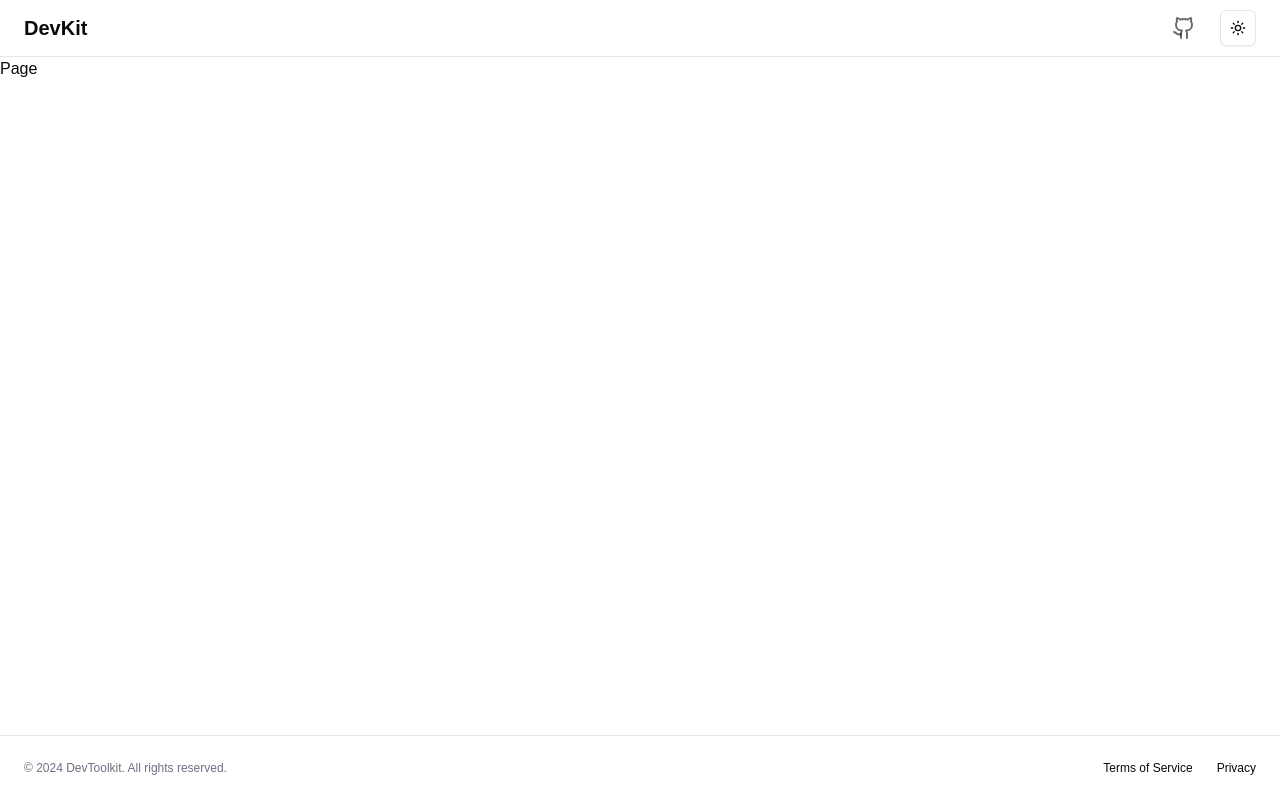
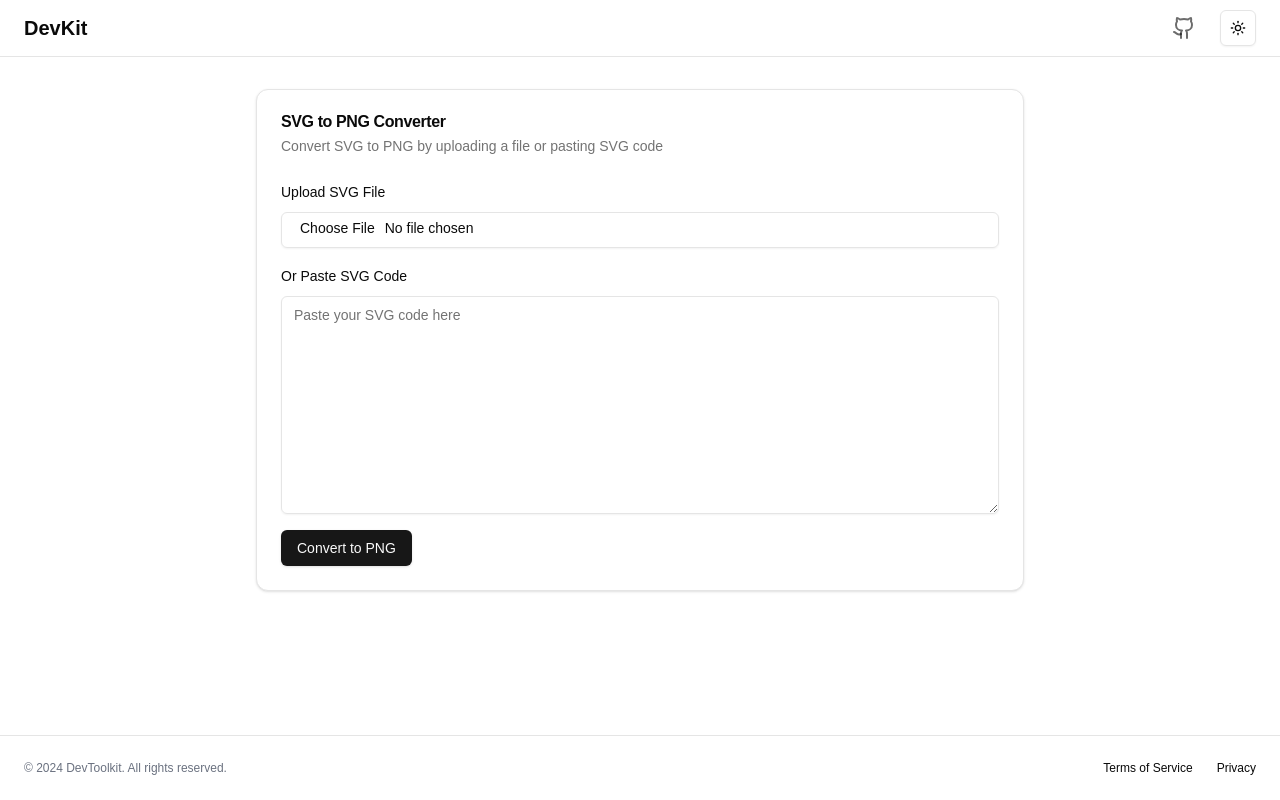
Before and after one commit to mnsdojo/devkit, a Next.js app: page /svg in a window 1280 px wide. Built offline with nearby package versions, Linux system fonts and the light colour scheme.

Commit message:
Added svg to png converter

```diff
--- a/package.json
+++ b/package.json
@@ -29,6 +29,7 @@
     "react-dom": "^18",
     "react-hot-toast": "^2.4.1",
     "react-simple-code-editor": "^0.14.1",
+    "sharp": "^0.33.5",
     "tailwind-merge": "^2.5.5",
     "tailwindcss-animate": "^1.0.7"
   },
--- /dev/null
+++ b/src/app/api/convert-svg-to-png/route.ts
@@ -0,0 +1,25 @@
+import { NextRequest, NextResponse } from "next/server";
+
+import sharp from "sharp";
+
+export async function POST(req: NextRequest) {
+  try {
+    const formData = await req.formData();
+    const file = formData.get("file") as Blob | null;
+    if (!file) {
+      return NextResponse.json({ error: "No file provided" }, { status: 400 });
+    }
+
+    const buffer = Buffer.from(await file.arrayBuffer());
+    const pngBuffer = await sharp(buffer).png().toBuffer();
+    return new NextResponse(pngBuffer, {
+      headers: {
+        "Content-Type": "image/png",
+        "Content-Disposition": 'attachment; filename="converted.png"',
+      },
+    });
+  } catch (error) {
+    console.error("Error converting SVG to PNG:", error);
+    return NextResponse.json({ error: "Conversion failed" }, { status: 500 });
+  }
+}
--- a/src/app/svg/page.tsx
+++ b/src/app/svg/page.tsx
@@ -1,7 +1,12 @@
 import React from "react";
+import SvgToClient from "./svg-to-png.client";
 
 function Page() {
-  return <div>Page</div>;
+  return (
+    <div className="p-8">
+      <SvgToClient />
+    </div>
+  );
 }
 
 export default Page;
--- /dev/null
+++ b/src/app/svg/svg-to-png.client.tsx
@@ -0,0 +1,111 @@
+"use client";
+
+import { Button } from "@/components/ui/button";
+import {
+  Card,
+  CardContent,
+  CardDescription,
+  CardHeader,
+  CardTitle,
+} from "@/components/ui/card";
+import { Input } from "@/components/ui/input";
+import { Label } from "@/components/ui/label";
+import { Textarea } from "@/components/ui/textarea";
+import React from "react";
+
+import { useState } from "react";
+
+function SvgToClient() {
+  const [svgInput, setSvgInput] = useState("");
+  const [file, setFile] = useState<File | null>(null);
+  const [pngUrl, setPngUrl] = useState<string | null>(null);
+  const [error, setError] = useState<string | null>(null);
+  const [loading, setLoading] = useState(false);
+
+  async function handleConvert() {
+    setError(null);
+    setPngUrl(null);
+    setLoading(true);
+    try {
+      const formData = new FormData();
+      if (file) {
+        formData.append("file", file);
+      } else if (svgInput) {
+        const svgBlob = new Blob([svgInput], { type: "image/svg+xml" });
+        formData.append("file", svgBlob, "input.svg");
+      } else {
+        throw new Error("Please provide an SVG file or SVG code");
+      }
+      const response = await fetch("/api/convert-svg-to-png", {
+        method: "POST",
+        body: formData,
+      });
+      if (!response.ok) {
+        throw new Error("Conversion failed");
+      }
+      const blob = await response.blob();
+      const url = URL.createObjectURL(blob);
+      setPngUrl(url);
+    } catch (err) {
+      setError(
+        err instanceof Error ? err.message : "An unknown error occurred"
+      );
+    } finally {
+      setLoading(false);
+    }
+  }
+  return (
+    <>
+      <Card className="w-full max-w-3xl mx-auto">
+        <CardHeader>
+          <CardTitle>SVG to PNG Converter</CardTitle>
+          <CardDescription>
+            Convert SVG to PNG by uploading a file or pasting SVG code
+          </CardDescription>
+        </CardHeader>
+        <CardContent className="space-y-4">
+          <div className="space-y-2">
+            <Label htmlFor="svg-file">Upload SVG File</Label>
+            <Input
+              id="svg-file"
+              type="file"
+              accept=".svg"
+              onChange={(e) => setFile(e.target.files?.[0] || null)}
+            />
+          </div>
+          <div className="space-y-2">
+            <Label htmlFor="svg-input">Or Paste SVG Code</Label>
+            <Textarea
+              id="svg-input"
+              placeholder="Paste your SVG code here"
+              value={svgInput}
+              onChange={(e) => setSvgInput(e.target.value)}
+              rows={10}
+            />
+          </div>
+          <Button onClick={handleConvert} disabled={loading}>
+            {loading ? "Converting..." : "Convert to PNG"}
+          </Button>
+          {error && <div className="text-red-500 text-sm">{error}</div>}
+          {pngUrl && (
+            <div className="space-y-2">
+              <Label>Converted PNG</Label>
+              <img
+                src={pngUrl}
+                alt="Converted PNG"
+                className="max-w-full h-auto"
+              />
+              <Button asChild>
+                <a href={pngUrl} download="converted.png">
+                  Download PNG
+                </a>
+              </Button>
+            </div>
+          )}
+        </CardContent>
+      </Card>
+    </>
+  );
+}
+
+export default SvgToClient;
```
Also changed, not shown: 1 other file (tests, documents, lock files or other folders).
